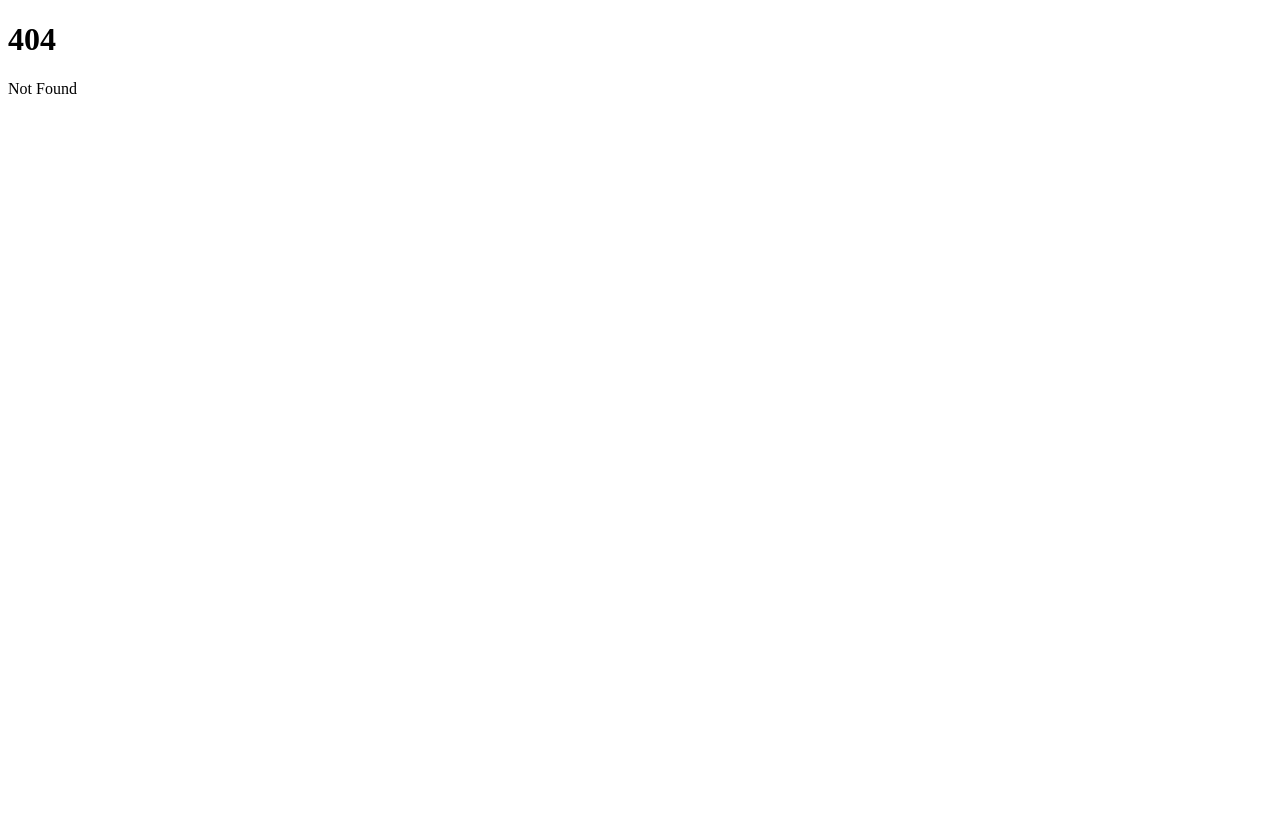
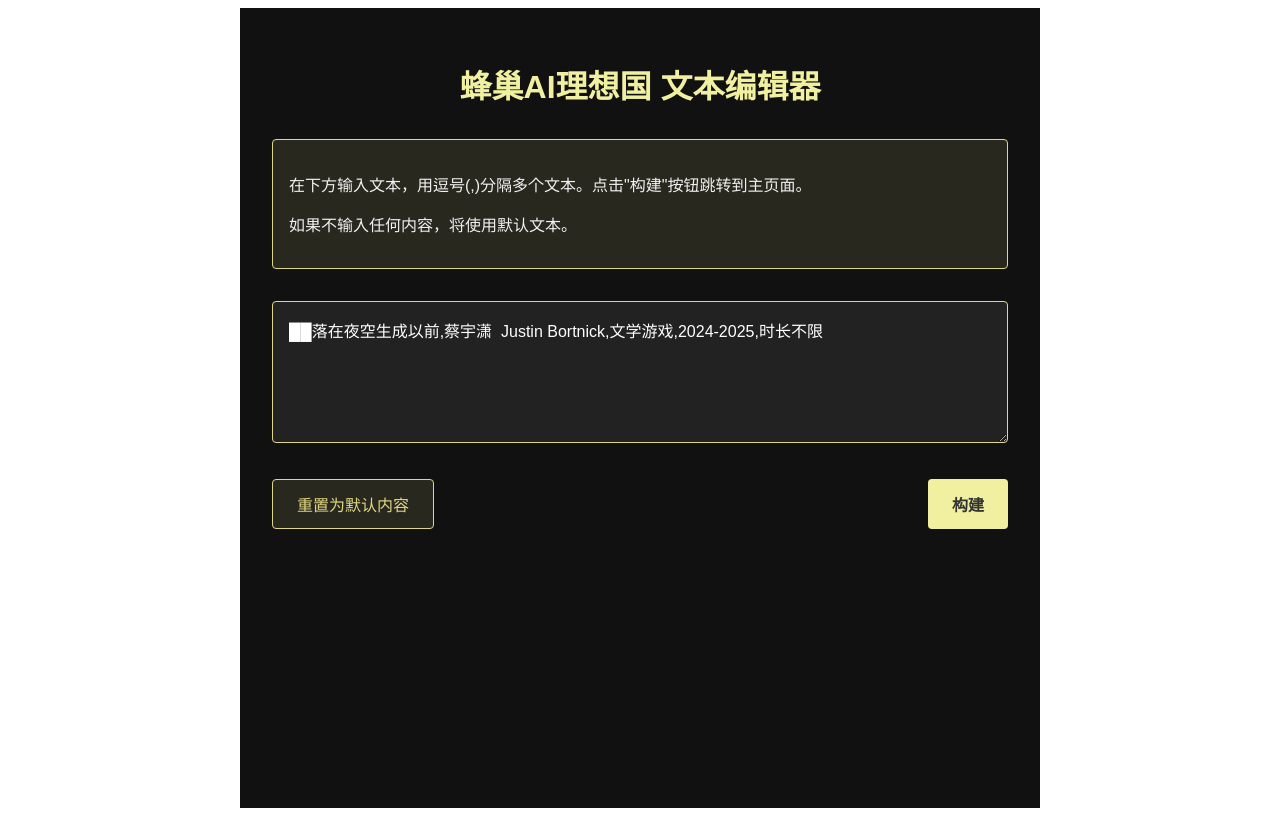
Before and after one commit to onlyjokers/Hive_AI_Opening, a SvelteKit app in the folder hive-ai-utopia/: page /indexer in a window 1280 px wide. Before the commit this address had no page. Built offline with nearby package versions, Linux system fonts and the light colour scheme.

Commit message:
重构盒子配置逻辑，添加自定义输入文本功能；优化盒子数据加载与保存机制

```diff
--- a/hive-ai-utopia/src/routes/DraggableBox.svelte
+++ b/hive-ai-utopia/src/routes/DraggableBox.svelte
@@ -78,7 +78,7 @@ export let initialY: number = 0;
   .draggable-box {
     position: absolute;
     background-color: #fff6a0;
-    border: 1px solid #e0d782;
+    /* border: 1px solid #e0d782; */
     cursor: move;
     user-select: none;
     display: flex;
--- /dev/null
+++ b/hive-ai-utopia/src/routes/indexer/+page.svelte
@@ -0,0 +1,162 @@
+<script lang="ts">
+  import { onMount } from 'svelte';
+  import { goto } from '$app/navigation';
+
+  // 定义默认盒子配置
+  const defaultBoxes = [
+    { id: 'works', text: '██落在夜空生成以前', rotation: 0 },
+    { id: 'name', text: '蔡宇潇  Justin Bortnick', rotation: 0 },
+    { id: 'type', text: '文学游戏', rotation: 0 },
+    { id: 'time', text: '2024-2025', rotation: 0 },
+    { id: 'duration', text: '时长不限', rotation: 0 }
+  ];
+
+  // 自定义输入文本
+  let inputText = '';
+
+  // 从本地存储中加载或使用默认值
+  onMount(() => {
+    const savedTexts = localStorage.getItem('hive-ai-texts');
+    if (savedTexts) {
+      inputText = savedTexts;
+    } else {
+      // 默认使用原始文本，以逗号分隔
+      inputText = defaultBoxes.map(box => box.text).join(',');
+    }
+  });
+
+  // 处理构建按钮点击事件
+  function handleBuild() {
+    // 保存输入的文本
+    localStorage.setItem('hive-ai-texts', inputText);
+
+    // 解析输入文本并保存为自定义盒子数据
+    const texts = inputText.split(',').map(text => text.trim()).filter(text => text);
+
+    if (texts.length > 0) {
+      // 创建新的盒子数组
+      const newBoxes = defaultBoxes.map((box, index) => {
+        // 如果有对应索引的文本，则使用自定义文本；否则保留默认文本
+        return {
+          id: box.id,
+          text: index < texts.length ? texts[index] : box.text,
+          rotation: box.rotation
+        };
+      });
+
+      // 保存新的盒子配置
+      localStorage.setItem('hive-ai-boxes', JSON.stringify(newBoxes));
+    } else {
+      // 如果输入为空，则使用默认值
+      localStorage.removeItem('hive-ai-boxes');
+    }
+
+    // 跳转到主页面
+    goto('/');
+  }
+</script>
+
+<main>
+  <h1>蜂巢AI理想国 文本编辑器</h1>
+
+  <div class="instruction">
+    <p>在下方输入文本，用逗号(,)分隔多个文本。点击"构建"按钮跳转到主页面。</p>
+    <p>如果不输入任何内容，将使用默认文本。</p>
+  </div>
+
+  <div class="input-container">
+    <textarea
+      bind:value={inputText}
+      rows="6"
+      placeholder="输入文本，用逗号分隔，例如：文本一,文本二,文本三"
+    ></textarea>
+  </div>
+
+  <div class="button-group">
+    <button class="reset-button" on:click={() => inputText = defaultBoxes.map(box => box.text).join(',')}>
+      重置为默认内容
+    </button>
+    <button class="main-button" on:click={handleBuild}>构建</button>
+  </div>
+</main>
+
+<style>
+  main {
+    max-width: 800px;
+    margin: 0 auto;
+    padding: 2rem;
+    font-family: "SimHei", "黑体", "Microsoft YaHei", "微软雅黑", sans-serif;
+    background-color: #111;
+    color: #f0f0f0;
+    min-height: 100vh;
+    box-sizing: border-box;
+  }
+
+  h1 {
+    color: #f0f0a0;
+    text-align: center;
+    margin-bottom: 2rem;
+  }
+
+  .instruction {
+    background-color: rgba(255, 246, 160, 0.1);
+    padding: 1rem;
+    margin-bottom: 2rem;
+    border-radius: 4px;
+    border: 1px solid #e0d782;
+  }
+
+  .input-container {
+    margin-bottom: 2rem;
+  }
+
+  textarea {
+    width: 100%;
+    padding: 1rem;
+    background-color: #222;
+    color: #fff;
+    border: 1px solid #e0d782;
+    border-radius: 4px;
+    font-family: "SimHei", "黑体", "Microsoft YaHei", "微软雅黑", sans-serif;
+    font-size: 1rem;
+    resize: vertical;
+    box-sizing: border-box;
+  }
+
+  .button-group {
+    display: flex;
+    justify-content: space-between;
+    gap: 1rem;
+    margin-top: 2rem;
+  }
+
+  button {
+    padding: 0.75rem 1.5rem;
+    font-family: inherit;
+    font-size: 1rem;
+    cursor: pointer;
+    border-radius: 4px;
+    border: none;
+    transition: all 0.2s ease;
+  }
+
+  .reset-button {
+    background-color: rgba(255, 246, 160, 0.1);
+    color: #e0d782;
+    border: 1px solid #e0d782;
+  }
+
+  .reset-button:hover {
+    background-color: rgba(255, 246, 160, 0.2);
+  }
+
+  .main-button {
+    background-color: #f0f0a0;
+    color: #333;
+    font-weight: bold;
+  }
+
+  .main-button:hover {
+    background-color: #e0d782;
+  }
+</style>
```
Also changed, not shown: hive-ai-utopia/src/routes/+page.svelte (+126 -14 lines).
